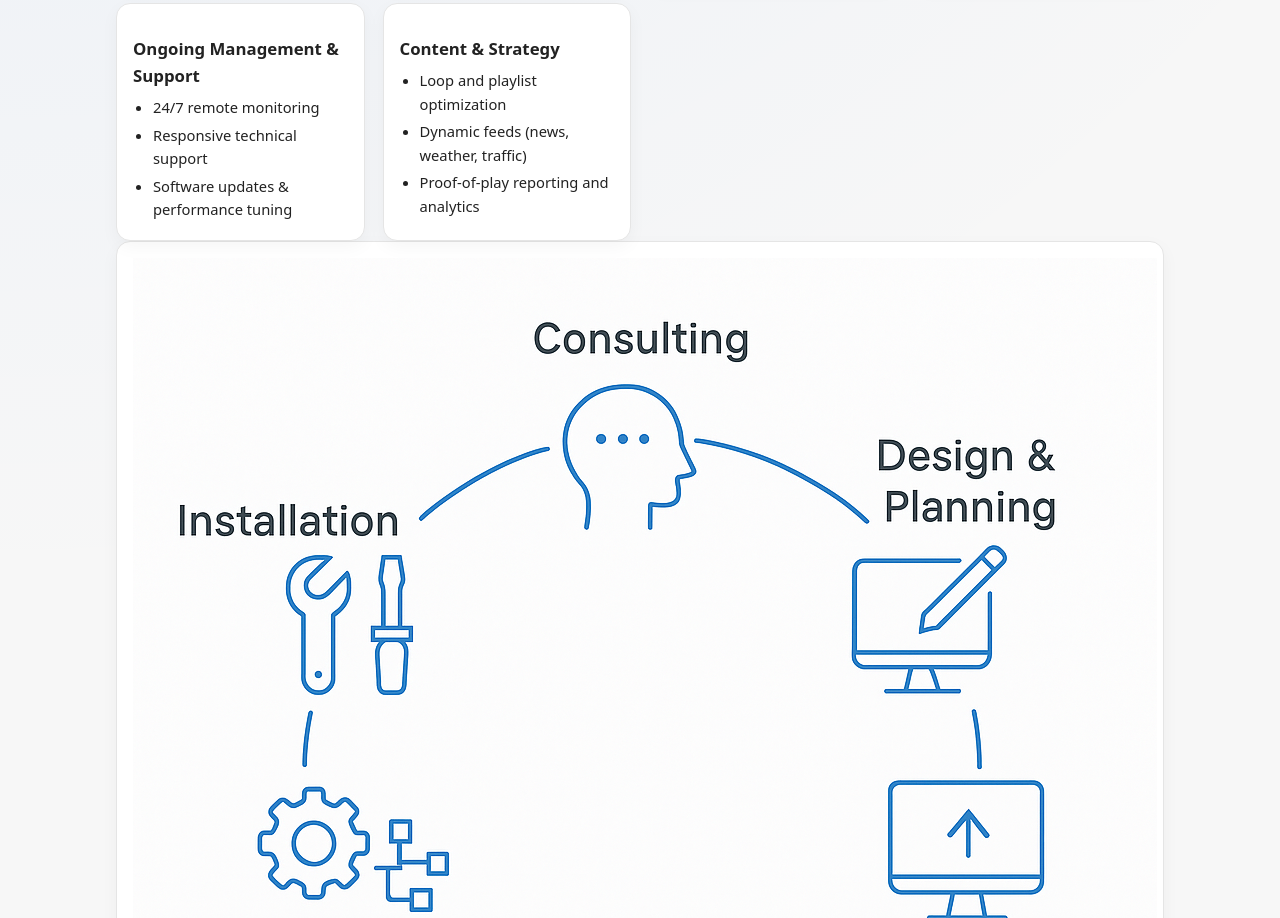
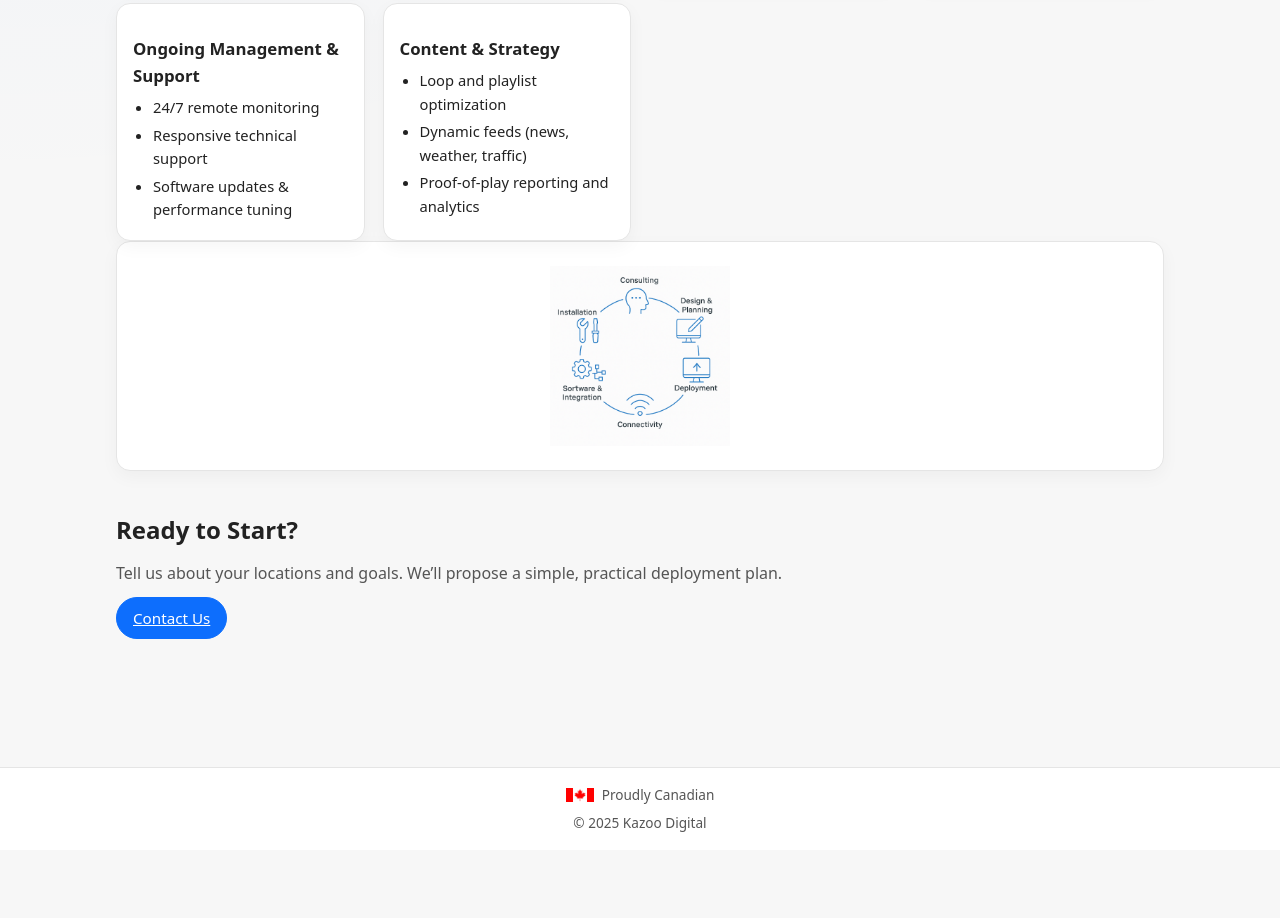
Before and after one commit to awisetech/kazoo-site, a plain HTML site: page index.html in a window 1280 px wide. Shown: the part 1082-2000 px from the top of the page. After the commit the page ends 1932 px from the top, so only its background shows below. Drawn offline with Linux system fonts and the light colour scheme.

Commit message:
Update style.css

```diff
--- a/style.css
+++ b/style.css
@@ -341,10 +341,16 @@ footer {
   margin: 40px 0 20px;
 }
 
-.services-img {
-  max-width: 240px;   /* adjust if you want it bigger/smaller */
+/* Services graphic as a card */
+.services-card {
+  display: flex;
+  align-items: center;
+  justify-content: center;
+  padding: 24px;
+}
+
+.services-img-card {
   width: 100%;
+  max-width: 180px; /* adjust smaller/larger as needed */
   height: auto;
-  display: block;
-  margin: 0 auto;
 }
```
